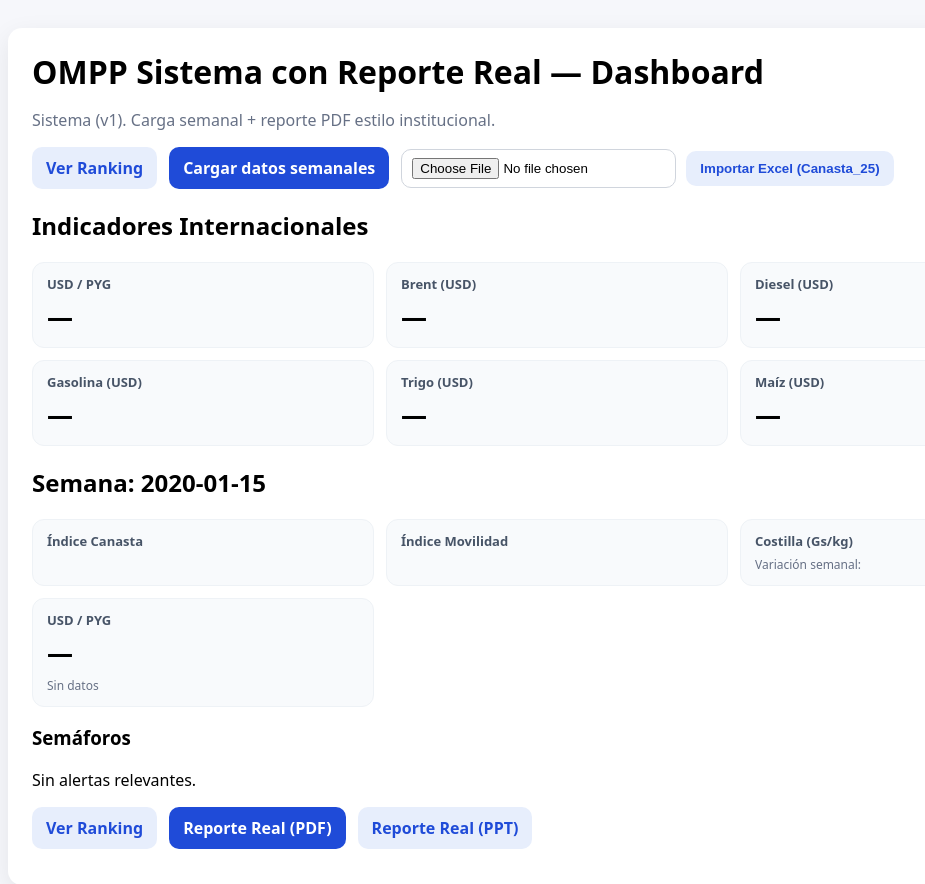
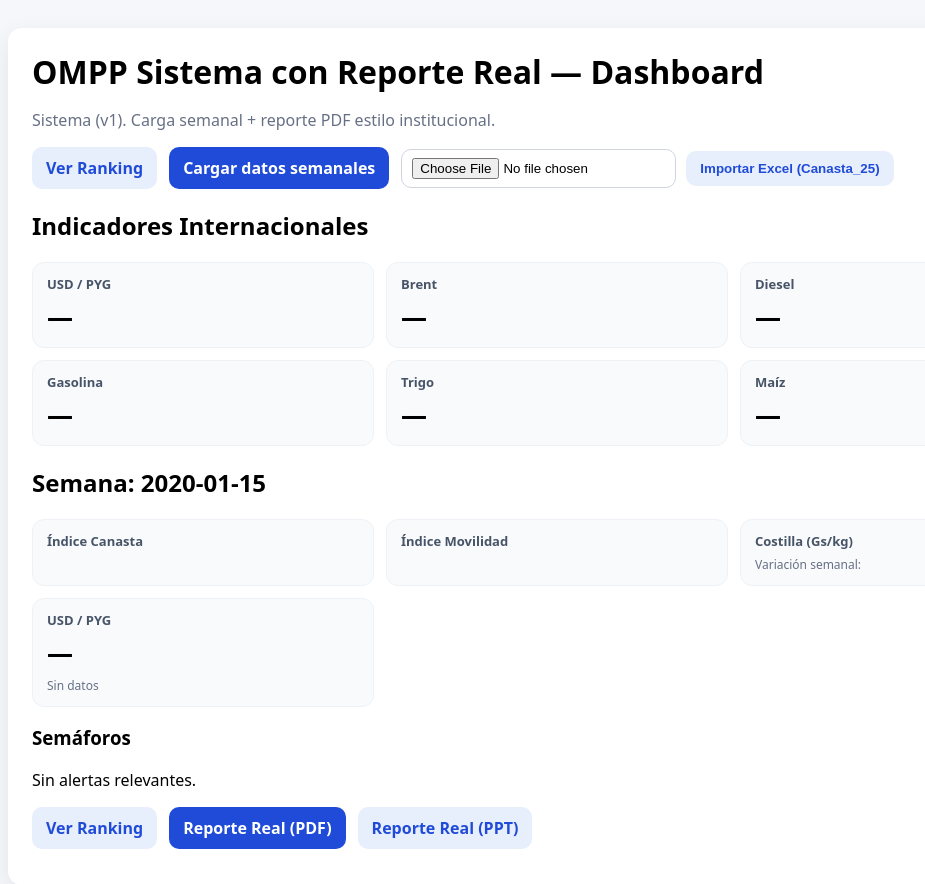
Before and after one commit to jorverg-design/ompp-observatorio, a FastAPI app: page / in a window 1280 px wide. Shown: the top 884 px of the page, without its empty margins (83-1008 px from the left). Run offline with FastAPI, Linux system fonts and the light colour scheme; tables that the repository leaves empty hold one stand-in row (values such as "Sample post"); data that the repository does not hold is empty; parts of the project's set-up code (start-up, migrations or seed data) failed here and were passed over.

Commit message:
Update dashboard.html

```diff
--- a/app/templates/dashboard.html
+++ b/app/templates/dashboard.html
@@ -24,11 +24,6 @@
 </form>
 </div>
 
-
-<!-- ================================================= -->
-<!-- INDICADORES INTERNACIONALES -->
-<!-- ================================================= -->
-
 <h2>Indicadores Internacionales</h2>
 
 <div class="kpis">
@@ -39,36 +34,31 @@
 </div>
 
 <div class="card">
-<div class="k">Brent (USD)</div>
+<div class="k">Brent</div>
 <div class="v">{{ brent_value if brent_value else "—" }}</div>
 </div>
 
 <div class="card">
-<div class="k">Diesel (USD)</div>
+<div class="k">Diesel</div>
 <div class="v">{{ diesel_value if diesel_value else "—" }}</div>
 </div>
 
 <div class="card">
-<div class="k">Gasolina (USD)</div>
+<div class="k">Gasolina</div>
 <div class="v">{{ gasoline_value if gasoline_value else "—" }}</div>
 </div>
 
 <div class="card">
-<div class="k">Trigo (USD)</div>
+<div class="k">Trigo</div>
 <div class="v">{{ wheat_value if wheat_value else "—" }}</div>
 </div>
 
 <div class="card">
-<div class="k">Maíz (USD)</div>
+<div class="k">Maíz</div>
 <div class="v">{{ corn_value if corn_value else "—" }}</div>
 </div>
 
 </div>
-
-
-<!-- ================================================= -->
-<!-- DATOS SEMANALES -->
-<!-- ================================================= -->
 
 {% if last %}
 
@@ -94,69 +84,41 @@
 
 <div class="card">
 <div class="k">USD / PYG</div>
-
 {% if usd_value %}
-
 <div class="v">{{ fmt_gs(usd_value) }}</div>
-
 <div class="s">
 Variación 24h:
-
 {% if usd_change_24h %}
 {{ "%.2f"|format(usd_change_24h) }}%
 {% else %}
 —
 {% endif %}
-
 </div>
-
 {% else %}
-
 <div class="v">—</div>
 <div class="s">Sin datos</div>
-
 {% endif %}
-
 </div>
 
 </div>
 
-
 <h3>Semáforos</h3>
 
 {% if m and m.alerts and m.alerts|length > 0 %}
-
 <ul>
-
 {% for a in m.alerts %}
 <li>{{ a.msg }}</li>
 {% endfor %}
-
 </ul>
-
 {% else %}
-
 <p>Sin alertas relevantes.</p>
-
 {% endif %}
 
-
 <div class="actions">
-
-<a class="btn secondary" href="/ranking">
-Ver Ranking
-</a>
-
-<a class="btn" href="/reporte/pdf_real?obs_date={{ last }}">
-Reporte Real (PDF)
-</a>
-
-<a class="btn secondary" href="/reporte/pptx?obs_date={{ last }}">
-Reporte Real (PPT)
-</a>
-
+<a class="btn secondary" href="/ranking">Ver Ranking</a>
+<a class="btn" href="/reporte/pdf_real?obs_date={{ last }}">Reporte Real (PDF)</a>
+<a class="btn secondary" href="/reporte/pptx?obs_date={{ last }}">Reporte Real (PPT)</a>
 </div>
-
 
 {% else %}
 
```
